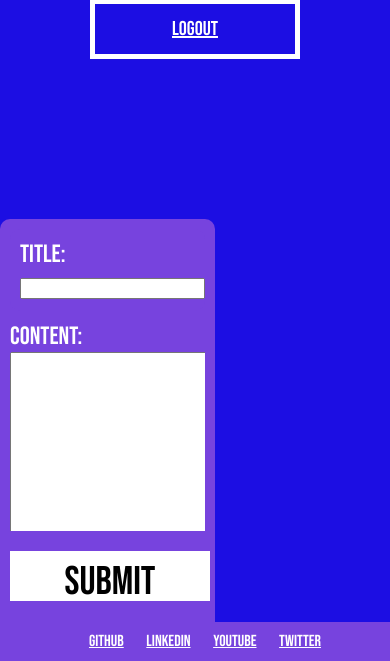
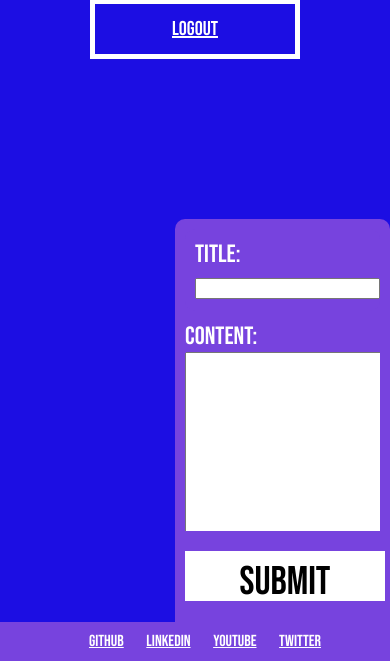
Before and after one commit to JoeMille/full-flask, a Flask app: page /dashboard in a window 390 px wide. Shown: the part 183-844 px from the top of the page. Run offline with Flask 3, Linux system fonts and the light colour scheme; the visitor is signed in with stand-in values (Sample User, id 1); data that the repository does not hold is empty; some libraries are stand-ins or nearby versions.

Commit message:
Amended post area text label for edit_post.html.

```diff
--- a/static/style.css
+++ b/static/style.css
@@ -135,6 +135,7 @@ body {
     flex-direction: column;
     align-items: stretch;
     overflow: auto;
+
 }
 
 .title-bubble {
@@ -154,6 +155,12 @@ body {
     font-family: 'Bebas Neue', cursive;
     width: 100%;
     height: 200px;
+}
+
+@media screen and (max-width: 600px) {
+    .post-form {
+        right: 0;
+    }
 }
 
 /* Post submit button styles */
--- a/templates/edit_post.html
+++ b/templates/edit_post.html
@@ -7,7 +7,7 @@
     <form method="POST" class="edit-post-form">
         <label for="title" class="edit-post-label">Title:</label><br>
         <input type="text" id="title" name="title" value="{{ post.title }}" required class="edit-post-input"><br>
-        <label for="edit-post-label" class="edit-post-label">Content:</label><br>
+        <label for="edit-post-text-area" class="edit-post-label">Content:</label><br>
         <textarea id="edit-post-text-area" name="edit-post-text-area" required class="edit-post-textarea">{{ post.content }}</textarea><br>
         <input type="submit" value="Submit" class="edit-post-submit">
     </form>
```
